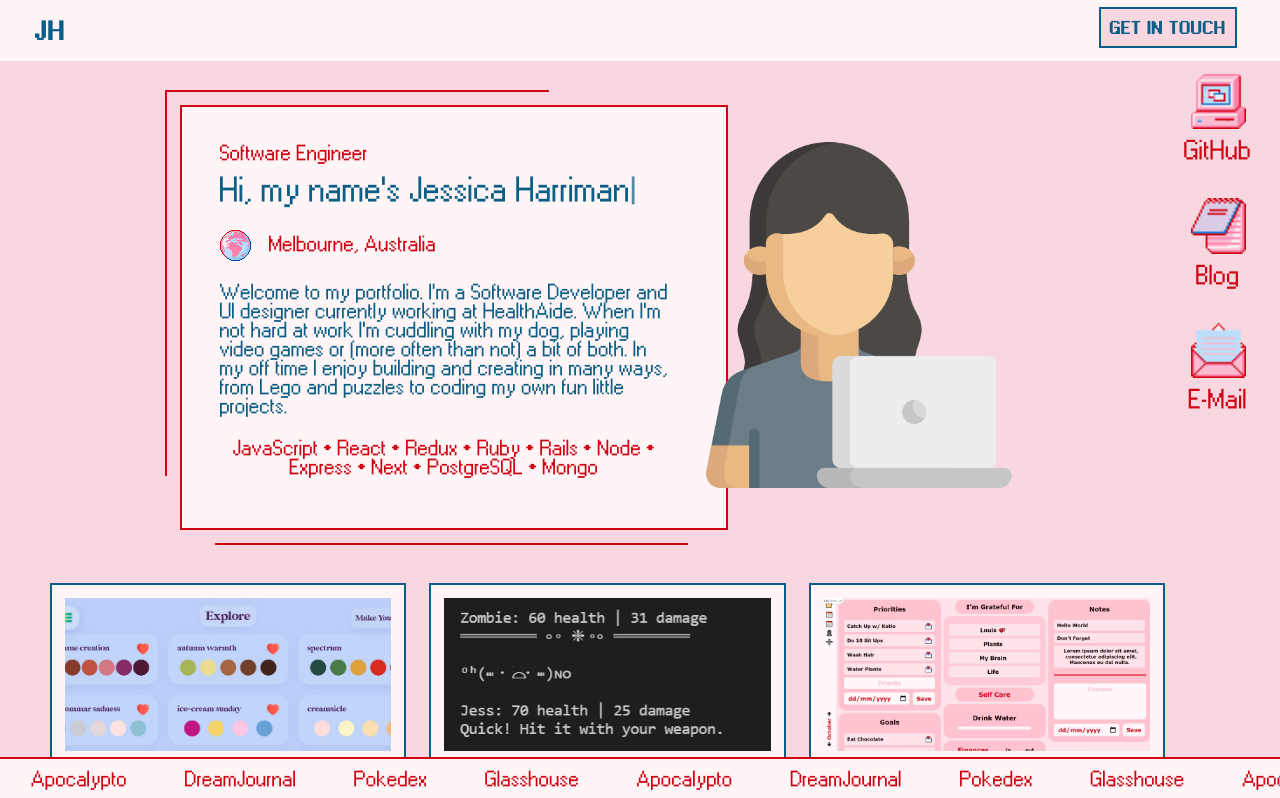
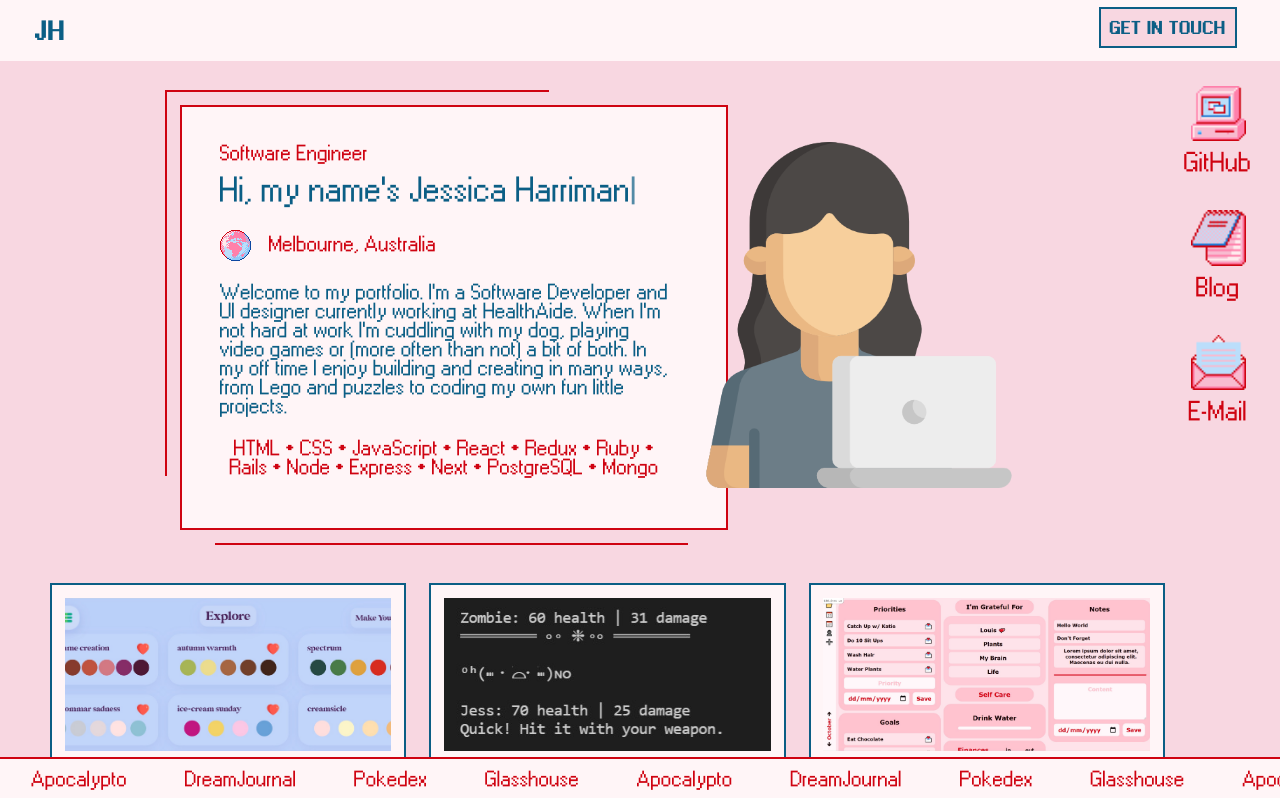
Before and after one commit to jmhar3/portfolio2.0, a React (Create React App) app: page / in a window 1280 px wide. Shown: the top 798 px of the page. Built offline with nearby package versions, Linux system fonts and the light colour scheme.

Commit message:
update languages

```diff
--- a/src/containers/home.js
+++ b/src/containers/home.js
@@ -30,7 +30,7 @@ const Home = () => {
 
       <p className="about">Welcome to my portfolio. I'm a Software Developer and UI designer currently working at HealthAide. When I'm not hard at work I'm cuddling with my dog, playing video games or (more often than not) a bit of both. In my off time I enjoy building and creating in many ways, from Lego and puzzles to coding my own fun little projects.</p>
 
-      <p className="tech">JavaScript • React • Redux • Ruby • Rails • Node • Express • Next • PostgreSQL • Mongo</p>
+      <p className="tech">HTML • CSS • JavaScript • React • Redux • Ruby • Rails • Node • Express • Next • PostgreSQL • Mongo</p>
      </div>
     </div>
     <div className="strip about-bottom"></div>
--- a/src/styling/links.css
+++ b/src/styling/links.css
@@ -3,7 +3,7 @@
     display: flex;
     flex-direction: column;
     right: 1.8vw;
-    top: 69px;
+    top: 81px;
 }
 
 .container {
```
